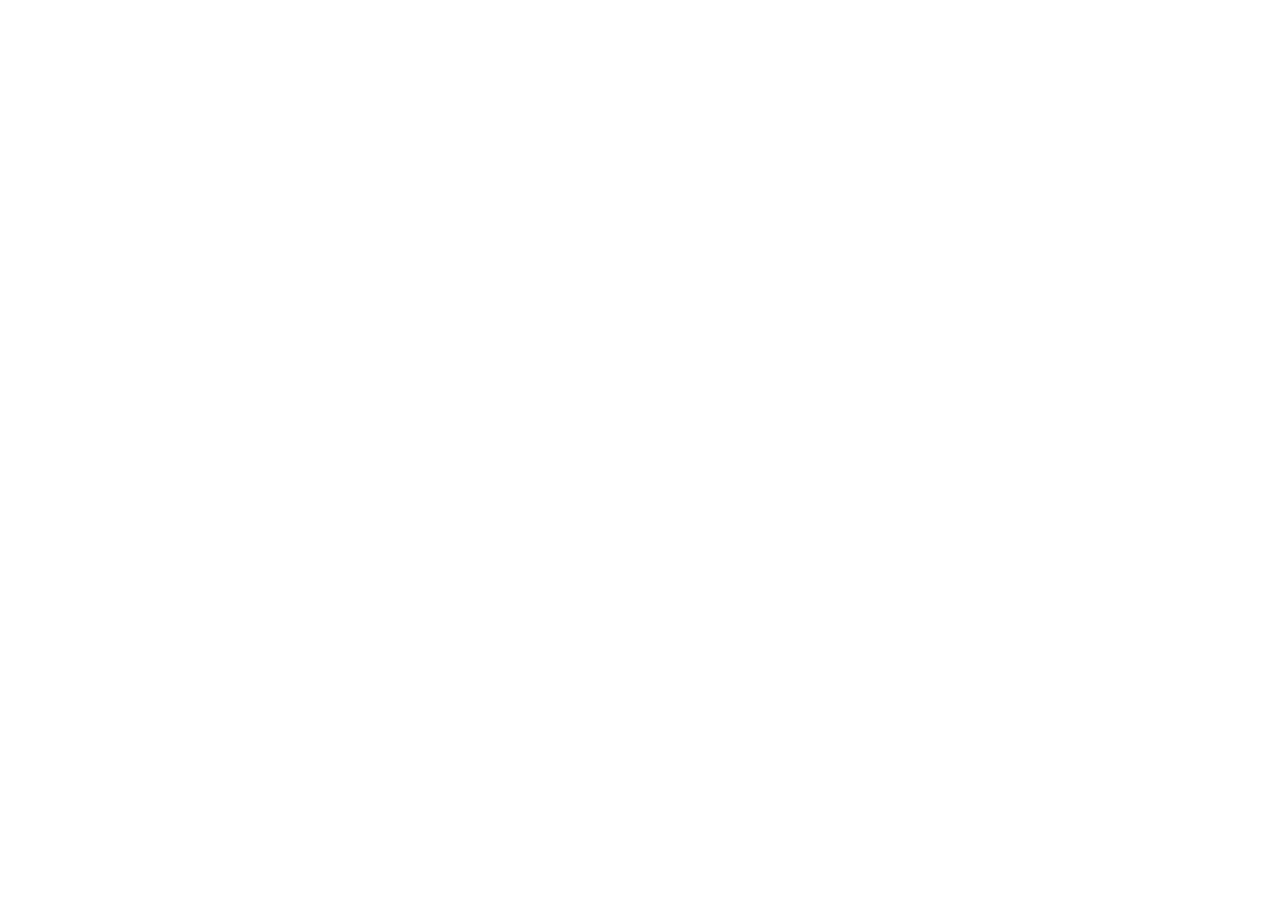
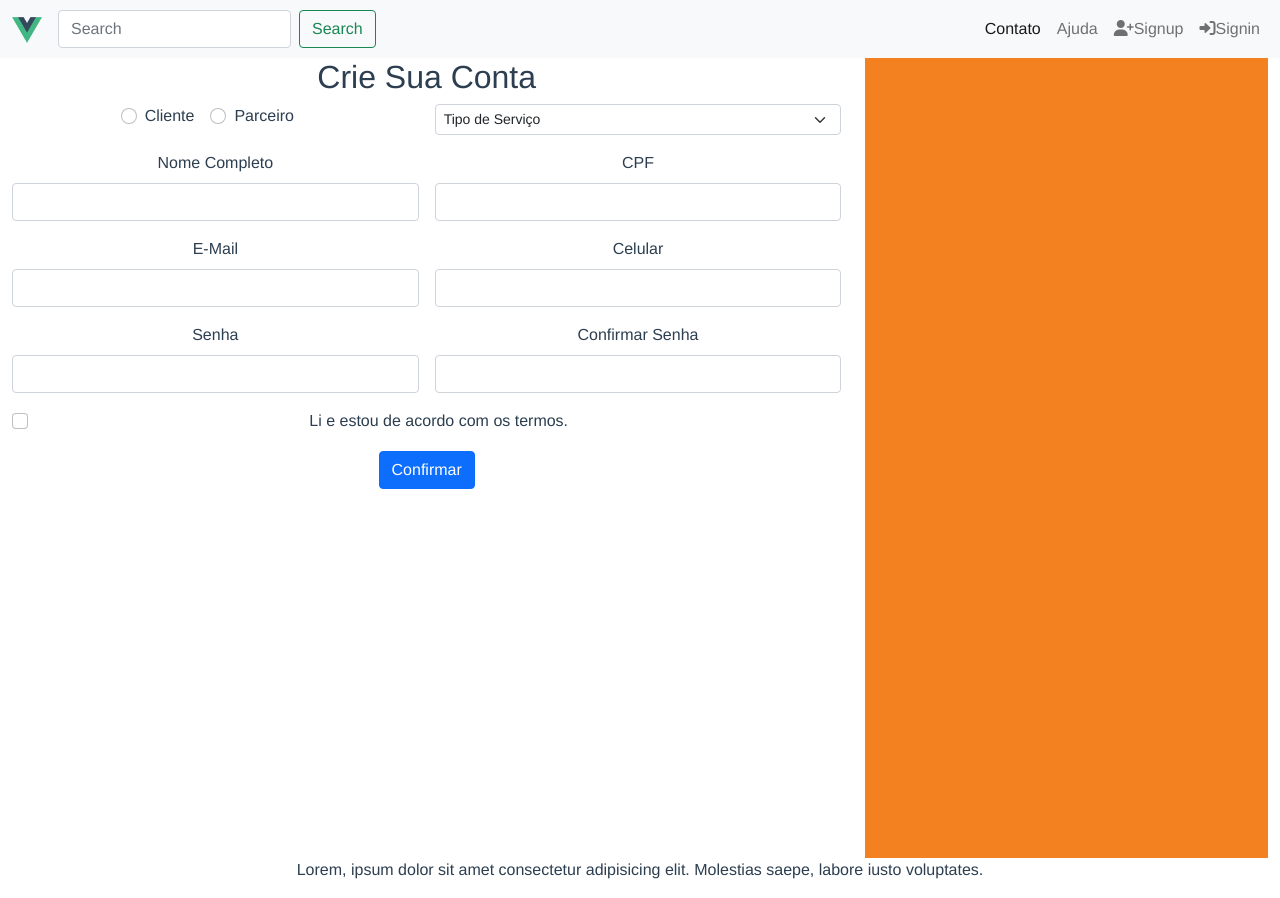
Before and after one commit to wnsferreira/Conecta, a Vue app: page /cadastro in a window 1280 px wide. Before the commit this address had no page. Before the commit the page ends 800 px from the top, so only its background shows below. Built offline with nearby package versions, Linux system fonts and the light colour scheme.

Commit message:
created cadastro and signup components

```diff
--- a/src/components/Nav.vue
+++ b/src/components/Nav.vue
@@ -23,7 +23,7 @@
             <a class="nav-link" href="#">Ajuda</a>
           </li>
           <li class="nav-item">
-            <a class="nav-link" href="#"
+            <a class="nav-link" @click="$router.push('/cadastro')"
               ><i class="fa-solid fa-user-plus"></i>Signup</a
             >
           </li>
--- /dev/null
+++ b/src/components/SignUpClient.vue
@@ -0,0 +1,87 @@
+<template>
+  <form class="row g-3 needs-validation" novalidate>
+    <div class="col-md-6">
+      <div class="form-check form-check-inline">
+        <input class="form-check-input" type="radio" name="inlineRadioOptions" id="inlineRadio1" value="option1">
+        <label class="form-check-label" for="inlineRadio1">Cliente</label>
+      </div>
+      <div class="form-check form-check-inline">
+        <input class="form-check-input" type="radio" name="inlineRadioOptions" id="inlineRadio2" value="option2">
+        <label class="form-check-label" for="inlineRadio2">Parceiro</label>
+      </div>
+    </div>
+      <div class="col-md-6">
+        <select class="form-select form-select-sm" aria-label=".form-select-sm example">
+          <option selected>Tipo de Serviço</option>
+          <option value="1">One</option>
+          <option value="2">Two</option>
+          <option value="3">Three</option>
+        </select>
+      </div>
+                          <div class="col-md-6">
+                          <label for="validateName" class="form-label">Nome Completo</label>
+                          <input type="text" class="form-control" id="validationCustom01" value="" required>
+                          <div class="valid-feedback">
+                            Looks good!
+                          </div>
+                        </div>
+                        <div class="col-md-6">
+                          <label for="validateCPF" class="form-label">CPF</label>
+                          <input type="text" class="form-control" id="validationCustom02" value="" required>
+                          <div class="valid-feedback">
+                            Looks good!
+                          </div>
+                        </div>
+                        <div class="col-md-6">
+                          <label for="validateEmail" class="form-label">E-Mail</label>
+                            <input type="email" class="form-control" id="validationCustom02" value="" required>
+                            <div class="invalid-feedback">
+                              Please choose a username.
+                            </div>
+                          </div>
+                        <div class="col-md-6">
+                          <label for="validationCustom03" class="form-label">Celular</label>
+                          <input type="text" class="form-control" id="validationCustom03" required>
+                          <div class="invalid-feedback">
+                            Please provide a valid city.
+                          </div>
+                        </div>
+                        <div class="col-md-6">
+                          <label for="validationCustom04" class="form-label">Senha</label>
+                            <input type="password" class="form-control" id="validationCustom03" required>
+                          <div class="invalid-feedback">
+                            Please select a valid state.
+                          </div>
+                        </div>
+                        <div class="col-md-6">
+                          <label for="validationCustom05" class="form-label">Confirmar Senha</label>
+                          <input type="password" class="form-control" id="validationCustom03" required>
+                          <div class="invalid-feedback">
+                            Please provide a valid zip.
+                          </div>
+                        </div>
+                        <div class="col-12">
+                          <div class="form-check">
+                            <input class="form-check-input" type="checkbox" value="" id="invalidCheck" required>
+                            <label class="form-check-label" for="invalidCheck">
+                              Li e estou de acordo com os termos.
+                            </label>
+                            <div class="invalid-feedback">
+                              You must agree before submitting.
+                            </div>
+                          </div>
+                        </div>
+                        <div class="col-12">
+                          <button class="btn btn-primary" type="submit">Confirmar</button>
+                        </div>
+                      </form>
+</template>
+
+<script>
+// import SignUpPartner from './SignUpPartner.vue'
+
+export default {
+  name: "SignUpClient",
+  // components: { SignUpPartner }
+};
+</script>
--- /dev/null
+++ b/src/components/SignUpPartner.vue
@@ -0,0 +1,84 @@
+<template>
+  <form class="row g-3 needs-validation" novalidate>
+    <div class="col-md-6">
+      <div class="form-check form-check-inline">
+        <input class="form-check-input" type="radio" name="inlineRadioOptions" id="inlineRadio1" value="option1">
+        <label class="form-check-label" for="inlineRadio1">Cliente</label>
+      </div>
+      <div class="form-check form-check-inline">
+        <input class="form-check-input" type="radio" name="inlineRadioOptions" id="inlineRadio2" value="option2">
+        <label class="form-check-label" for="inlineRadio2">Parceiro</label>
+      </div>
+    </div>
+      <div class="col-md-6">
+        <select class="form-select form-select-sm" aria-label=".form-select-sm example">
+          <option selected>Tipo de Serviço</option>
+          <option value="1">One</option>
+          <option value="2">Two</option>
+          <option value="3">Three</option>
+        </select>
+      </div>
+                          <div class="col-md-6">
+                          <label for="validateName" class="form-label">Nome da Empresa</label>
+                          <input type="text" class="form-control" id="validationCustom01" value="" required>
+                          <div class="valid-feedback">
+                            Looks good!
+                          </div>
+                        </div>
+                        <div class="col-md-6">
+                          <label for="validateCPF" class="form-label">CNPJ</label>
+                          <input type="text" class="form-control" id="validationCustom02" value="" required>
+                          <div class="valid-feedback">
+                            Looks good!
+                          </div>
+                        </div>
+                        <div class="col-md-6">
+                          <label for="validateEmail" class="form-label">E-Mail</label>
+                            <input type="email" class="form-control" id="validationCustom02" value="" required>
+                            <div class="invalid-feedback">
+                              Please choose a username.
+                            </div>
+                          </div>
+                        <div class="col-md-6">
+                          <label for="validationCustom03" class="form-label">Telefone de Contato</label>
+                          <input type="text" class="form-control" id="validationCustom03" required>
+                          <div class="invalid-feedback">
+                            Please provide a valid city.
+                          </div>
+                        </div>
+                        <div class="col-md-6">
+                          <label for="validationCustom04" class="form-label">Senha</label>
+                            <input type="password" class="form-control" id="validationCustom03" required>
+                          <div class="invalid-feedback">
+                            Please select a valid state.
+                          </div>
+                        </div>
+                        <div class="col-md-6">
+                          <label for="validationCustom05" class="form-label">Confirmar Senha</label>
+                          <input type="password" class="form-control" id="validationCustom03" required>
+                          <div class="invalid-feedback">
+                            Please provide a valid zip.
+                          </div>
+                        </div>
+                        <div class="col-12">
+                          <div class="form-check">
+                            <input class="form-check-input" type="checkbox" value="" id="invalidCheck" required>
+                            <label class="form-check-label" for="invalidCheck">
+                              Li e estou de acordo com os termos.
+                            </label>
+                            <div class="invalid-feedback">
+                              You must agree before submitting.
+                            </div>
+                          </div>
+                        </div>
+                        <div class="col-12">
+                          <button class="btn btn-primary" type="submit">Confirmar</button>
+                        </div>
+                      </form>
+</template>
+
+<script>
+export default {
+  name: "SignUpPartner"
+};
+</script>
--- a/src/router/router.js
+++ b/src/router/router.js
@@ -1,6 +1,7 @@
 import {createRouter, createWebHistory} from 'vue-router'
 import Home from '../views/Home.vue'
 import Sorte from '../views/Sorte.vue'
+import Cadastro from '../views/Cadastro.vue'
 
 
 const routes = [
@@ -14,6 +15,11 @@
 		name: 'sorte',
 		component: Sorte
 	},
+	{
+		path: '/cadastro',
+		name: 'cadastro',
+		component: Cadastro
+	},
 ]
 const router = createRouter({
 	history: createWebHistory(process.env.BASE_URL),
--- /dev/null
+++ b/src/views/Cadastro.vue
@@ -0,0 +1,31 @@
+<template>
+    <NavVue />
+    <main>
+        <div class="container-fluid">
+            <div class="row">
+                <div class="col-8">
+                    <h2>Crie Sua Conta</h2>
+                    <SignUpClient />
+                </div>
+                <div class="col-4">
+                    <img class="w-100" style="height:800px" src="../assets/cadastroimg.png">
+                </div>
+            </div>
+        </div>
+    </main>
+    <FooterVue />
+</template>
+
+<script>
+import NavVue from '../components/Nav.vue'
+import FooterVue from '../components/FooterVue.vue';
+import SignUpClient from '../components/SignUpClient.vue'
+
+    export default {
+        components: { NavVue, FooterVue, SignUpClient}
+    }
+
+</script>
+
+<style>
+</style>
```
Also changed, not shown: src/assets/cadastroimg.png (added).
